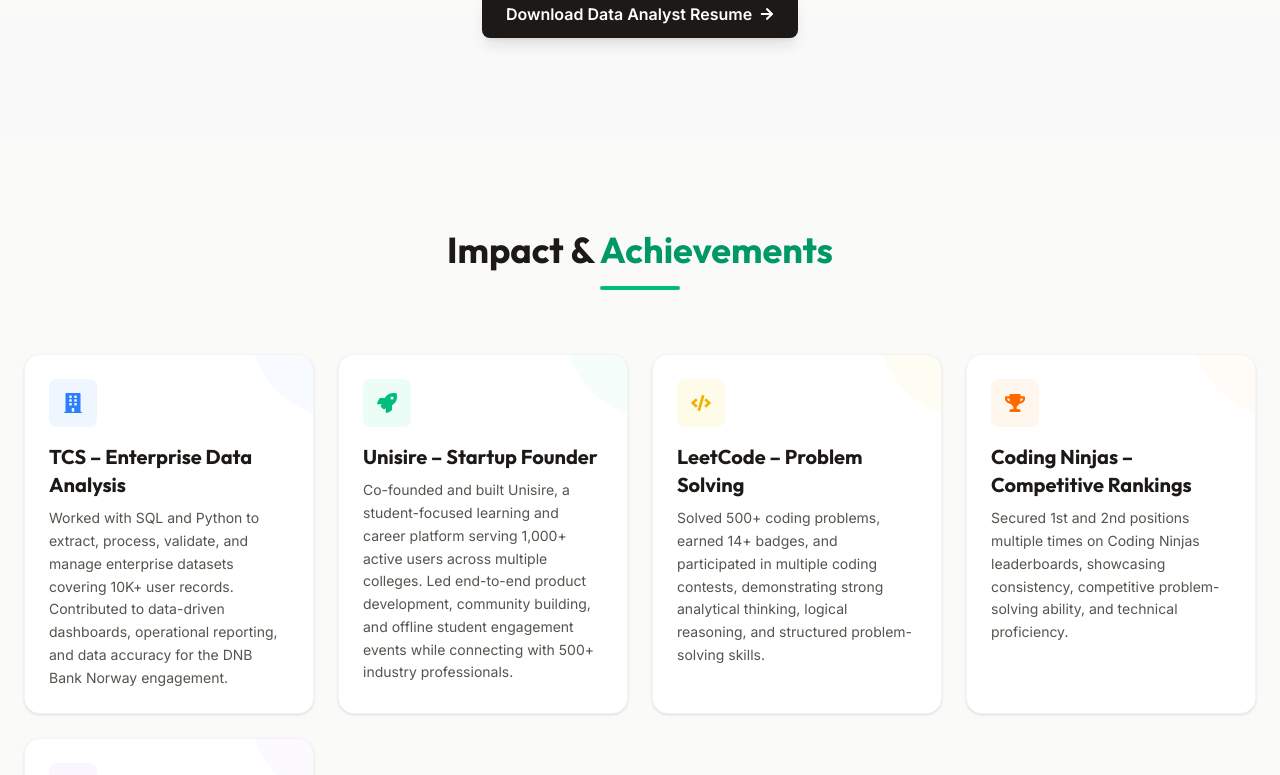
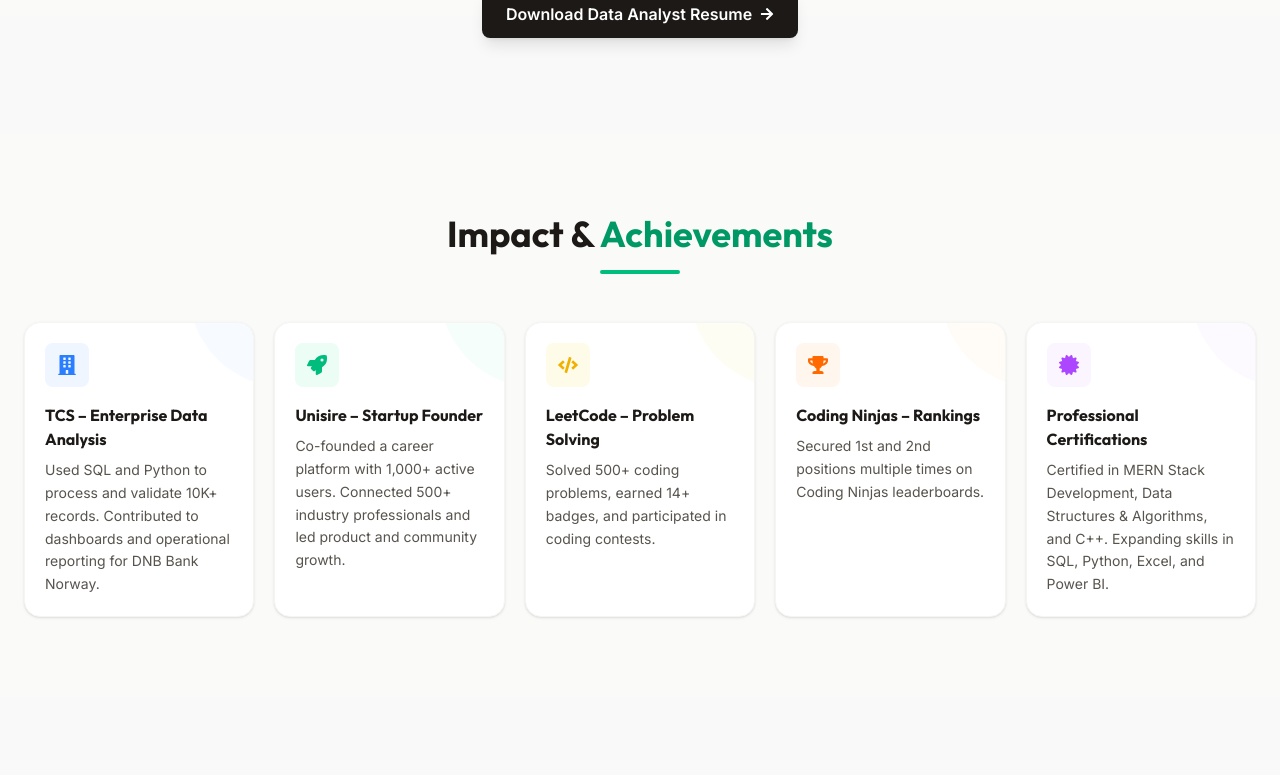
Before and after one commit to unisiremainhub-gif/portfolio, a React (Vite) app: page / in a window 1280 px wide. Shown: the part 3541-4316 px from the top of the page. Built offline with nearby package versions, Linux system fonts and the light colour scheme.

Commit message:
Update Achievements.jsx

```diff
--- a/src/Components/Home/Achievements.jsx
+++ b/src/Components/Home/Achievements.jsx
@@ -1,12 +1,18 @@
 
 import { m as motion } from 'framer-motion';
-import { FaTrophy, FaMedal, FaCode, FaRocket, FaCertificate, FaBuilding } from 'react-icons/fa';
+import {
+  FaTrophy,
+  FaCode,
+  FaRocket,
+  FaCertificate,
+  FaBuilding
+} from 'react-icons/fa';
 
 const achievements = [
   {
     id: 1,
     title: "TCS – Enterprise Data Analysis",
-    description: "Worked with SQL and Python to extract, process, validate, and manage enterprise datasets covering 10K+ user records. Contributed to data-driven dashboards, operational reporting, and data accuracy for the DNB Bank Norway engagement.",
+    description: "Used SQL and Python to process and validate 10K+ records. Contributed to dashboards and operational reporting for DNB Bank Norway.",
     icon: FaBuilding,
     color: "text-blue-500",
     bg: "bg-blue-50"
@@ -14,7 +20,7 @@ const achievements = [
   {
     id: 2,
     title: "Unisire – Startup Founder",
-    description: "Co-founded and built Unisire, a student-focused learning and career platform serving 1,000+ active users across multiple colleges. Led end-to-end product development, community building, and offline student engagement events while connecting with 500+ industry professionals.",
+    description: "Co-founded a career platform with 1,000+ active users. Connected 500+ industry professionals and led product and community growth.",
     icon: FaRocket,
     color: "text-emerald-500",
     bg: "bg-emerald-50"
@@ -22,15 +28,15 @@ const achievements = [
   {
     id: 3,
     title: "LeetCode – Problem Solving",
-    description: "Solved 500+ coding problems, earned 14+ badges, and participated in multiple coding contests, demonstrating strong analytical thinking, logical reasoning, and structured problem-solving skills.",
+    description: "Solved 500+ coding problems, earned 14+ badges, and participated in coding contests.",
     icon: FaCode,
     color: "text-yellow-500",
     bg: "bg-yellow-50"
   },
   {
     id: 4,
-    title: "Coding Ninjas – Competitive Rankings",
-    description: "Secured 1st and 2nd positions multiple times on Coding Ninjas leaderboards, showcasing consistency, competitive problem-solving ability, and technical proficiency.",
+    title: "Coding Ninjas – Rankings",
+    description: "Secured 1st and 2nd positions multiple times on Coding Ninjas leaderboards.",
     icon: FaTrophy,
     color: "text-orange-500",
     bg: "bg-orange-50"
@@ -38,7 +44,7 @@ const achievements = [
   {
     id: 5,
     title: "Professional Certifications",
-    description: "Completed certifications in MERN Stack Development, Data Structures & Algorithms, and C++. Continuously expanding expertise in SQL, Python, Excel, Power BI, and data analytics.",
+    description: "Certified in MERN Stack Development, Data Structures & Algorithms, and C++. Expanding skills in SQL, Python, Excel, and Power BI.",
     icon: FaCertificate,
     color: "text-purple-500",
     bg: "bg-purple-50"
@@ -55,15 +61,18 @@ const AchievementCard = ({ achievement, index }) => {
       viewport={{ once: true }}
       transition={{ delay: index * 0.1, duration: 0.5 }}
       whileHover={{ y: -5 }}
-      className="bg-white p-6 rounded-2xl border border-stone-100 shadow-sm hover:shadow-lg transition-all duration-300 relative overflow-hidden group neon-border-card"
+      className="h-full bg-white p-5 rounded-2xl border border-stone-100 shadow-sm hover:shadow-lg transition-all duration-300 relative overflow-hidden group neon-border-card"
     >
       <div className={`absolute top-0 right-0 w-24 h-24 ${achievement.bg} rounded-bl-full -mr-8 -mt-8 opacity-50 group-hover:scale-110 transition-transform`} />
 
-       <div className={`w-12 h-12 rounded-lg ${achievement.bg} ${achievement.color} flex items-center justify-center text-xl mb-4 relative z-10`}>
+      <div className={`w-11 h-11 rounded-lg ${achievement.bg} ${achievement.color} flex items-center justify-center text-xl mb-4 relative z-10`}>
         <Icon />
       </div>
 
-       <h3 className="text-xl font-bold text-stone-900 mb-2 relativ z-10">{achievement.title}</h3>
+      <h3 className="text-base font-bold text-stone-900 mb-2 relative z-10">
+        {achievement.title}
+      </h3>
+
       <p className="text-stone-600 text-sm leading-relaxed relative z-10">
         {achievement.description}
       </p>
@@ -73,10 +82,11 @@ const AchievementCard = ({ achievement, index }) => {
 
 export default function Achievements() {
   return (
-    <section id="achievements" className="py-24 bg-stone-50 relative">
+    <section id="achievements" className="py-20 bg-stone-50 relative">
       <div className="container mx-auto px-6 relative z-10">
 
-        <div className="text-center max-w-2xl mx-auto mb-16">
+        {/* Section Heading */}
+        <div className="text-center max-w-2xl mx-auto mb-12">
           <motion.h2
             initial={{ opacity: 0, y: 10 }}
             whileInView={{ opacity: 1, y: 0 }}
@@ -85,6 +95,7 @@ export default function Achievements() {
           >
             Impact & <span className="text-emerald-600">Achievements</span>
           </motion.h2>
+
           <motion.div
             initial={{ width: 0 }}
             whileInView={{ width: "80px" }}
@@ -93,9 +104,14 @@ export default function Achievements() {
           />
         </div>
 
-        <div className="grid grid-cols-1 md:grid-cols-2 lg:grid-cols-4 gap-6 max-w-7xl mx-auto">
+        {/* Five-card layout */}
+        <div className="grid grid-cols-1 sm:grid-cols-2 lg:grid-cols-5 gap-5 max-w-[1500px] mx-auto">
           {achievements.map((item, index) => (
-            <AchievementCard key={item.id} achievement={item} index={index} />
+            <AchievementCard
+              key={item.id}
+              achievement={item}
+              index={index}
+            />
           ))}
         </div>
 
```
Lines whose indentation alone changed are shown as unchanged.
